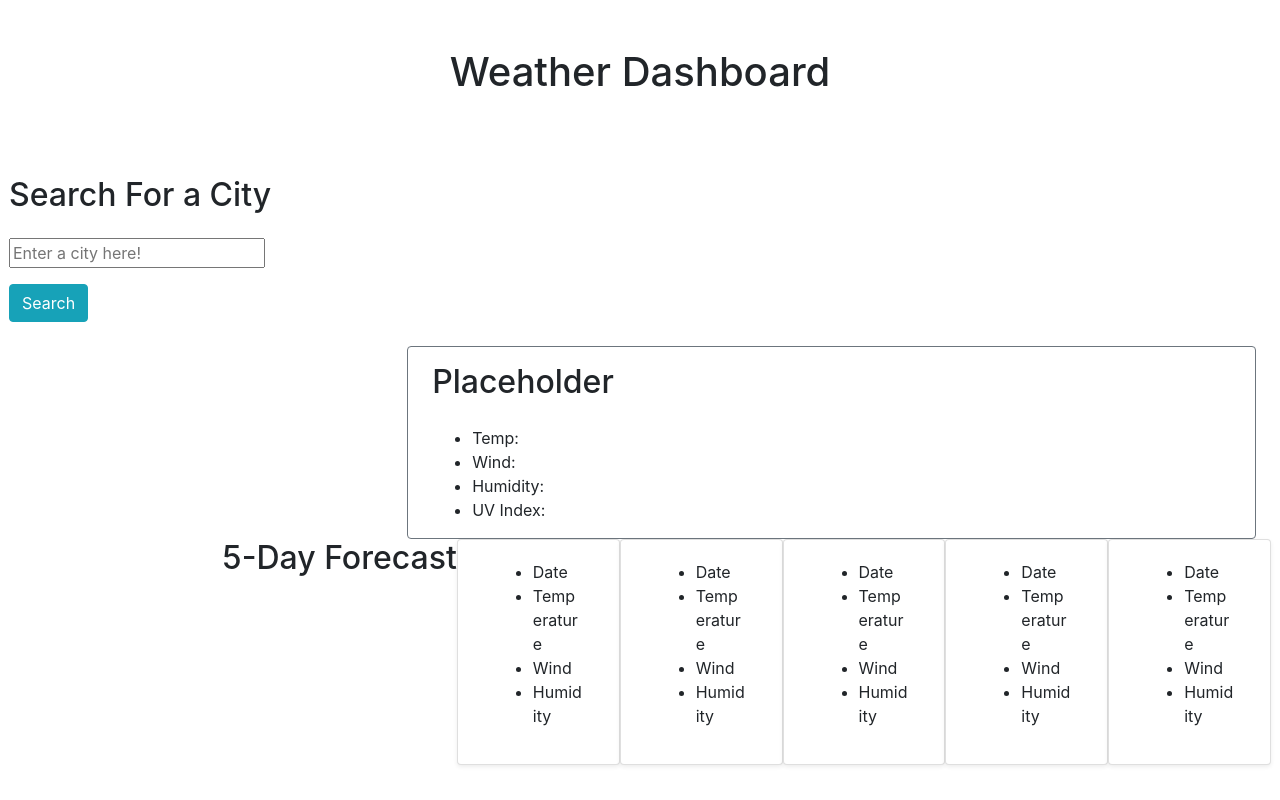
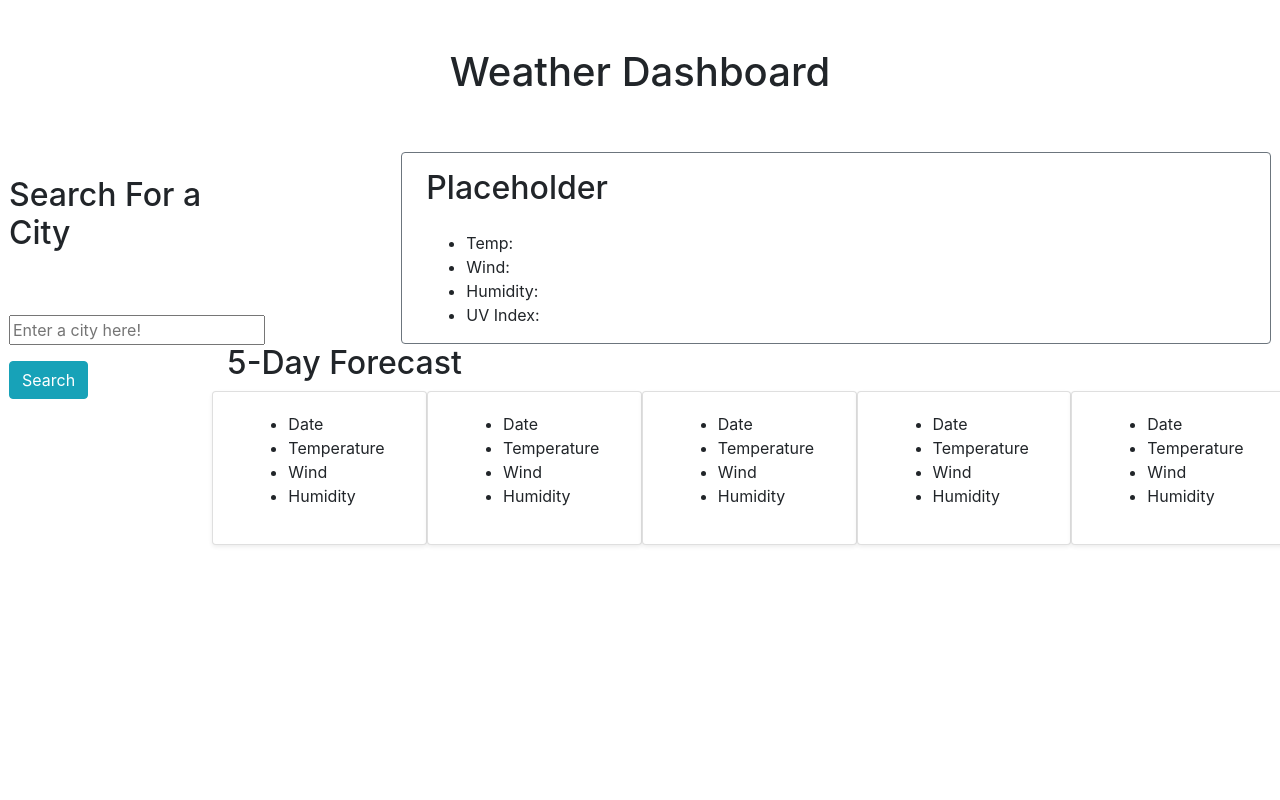
Before and after one commit to JBGinger/ChallengeSix.ServerSideAPIs, a plain HTML site: page index.html in a window 1280 px wide. Drawn offline with nearby package versions, Linux system fonts and the light colour scheme.

Commit message:
Fixed layout

```diff
--- a/index.html
+++ b/index.html
@@ -11,8 +11,8 @@
     <header class="py-5 text-center">
       <h1>Weather Dashboard</h1>
     </header>
-
-    <div class="row sidebar-sticky p-3">
+  <div class="row">
+    <div class="sidebar-sticky col-md-1 p-3">
       <ul class="nav flex-column">
         <li class="nav-item p-2">
           <h2>Search For a City</h2>
@@ -25,75 +25,75 @@
         </li>
       </ul>
     </div>
-    <main class="col-md-9 ml-sm-auto col-lg-10 px-4">
-        <div id="currentCityInfo" class="col-md-9 ml-sm-auto col-lg-10 px-4 border border-secondary rounded">
-          <h2 id="currentCityAndDate" class="d-flex justify-content-between flex-wrap flex-md-nowrap align-items-center pt-3 pb-2 mb-3">Placeholder</h2>
+    <main class="col-md-3 ml-sm-auto col-lg-10 px-4">
+        <div id="CityInfo" class="col-md-9 ml-sm-auto col-lg-10 px-4 border border-secondary rounded">
+          <h2 id="CityAndDate" class="d-flex justify-content-between flex-wrap flex-md-nowrap align-items-center pt-3 pb-2 mb-3">Placeholder</h2>
             <ul class="list-responsive justify-content-between">
-              <li id="currentCityTemp">Temp:</li>
-              <li id="currentCityWind">Wind:</li>
-              <li id="currentCityHumidity">Humidity:</li>
-              <li id="currentCityUV">UV Index:</li>
+              <li id="todaysTemp">Temp:</li>
+              <li id="todaysWind">Wind:</li>
+              <li id="todaysHumidity">Humidity:</li>
+              <li id="todaysUV">UV Index:</li>
             </ul>
         </div>
-
+        <h2>5-Day Forecast</h2>
         <div class="row" id="Forecastcards">
-          <h2>5-Day Forecast</h2>
           <div class="col card mb-4 rounded-3 shadow-sm">
             <div class="card-body">
-              <ul>
-                <li>Date</li>
-                <li>Temperature</li>
-                <li>Wind</li>
-                <li>Humidity</li>
+              <ul id="dayOneInfo">
+                <li id="dayOneDate">Date</li>
+                <li id="dayOneTemp">Temperature</li>
+                <li id="dayOneWind">Wind</li>
+                <li id="dayOneHumidity">Humidity</li>
               </ul>
             </div>
           </div>
 
           <div class="col card mb-4 rounded-3 shadow-sm">
             <div class="card-body">
-              <ul>
-                <li>Date</li>
-                <li>Temperature</li>
-                <li>Wind</li>
-                <li>Humidity</li>
+              <ul id="dayTwoInfo">
+                <li id="dayTwoDate">Date</li>
+                <li id="dayTwoTemp">Temperature</li>
+                <li id="dayTwoWind">Wind</li>
+                <li id="dayTwoHumidity">Humidity</li>
               </ul>
             </div>
           </div>
 
           <div class="col card mb-4 rounded-3 shadow-sm">
             <div class="card-body">
-              <ul>
-                <li>Date</li>
-                <li>Temperature</li>
-                <li>Wind</li>
-                <li>Humidity</li>
+              <ul id="dayThreeInfo">
+                <li id="dayThreeDate">Date</li>
+                <li id="dayThreeTemp">Temperature</li>
+                <li id="dayThreeWind">Wind</li>
+                <li id="dayThreeHumidity">Humidity</li>
               </ul>
             </div>
           </div>
 
           <div class="col card mb-4 rounded-3 shadow-sm">
             <div class="card-body">
-              <ul>
-                <li>Date</li>
-                <li>Temperature</li>
-                <li>Wind</li>
-                <li>Humidity</li>
+              <ul id="dayFourInfo">
+                <li id="dayFourDate">Date</li>
+                <li id="dayFourTemp">Temperature</li>
+                <li id="dayFourWind">Wind</li>
+                <li id="dayFourHumidity">Humidity</li>
               </ul>
             </div>
           </div>
 
           <div class="col card mb-4 rounded-3 shadow-sm">
             <div class="card-body">
-              <ul>
-                <li>Date</li>
-                <li>Temperature</li>
-                <li>Wind</li>
-                <li>Humidity</li>
+              <ul id="dayFiveInfo">
+                <li id="dayFiveDate">Date</li>
+                <li id="dayFiveTemp">Temperature</li>
+                <li id="dayFiveWind">Wind</li>
+                <li id="dayFiveHumidity">Humidity</li>
               </ul>
             </div>
           </div>
 
         </div>
     </main>
+  </div>
   </body>
 </html>
```
